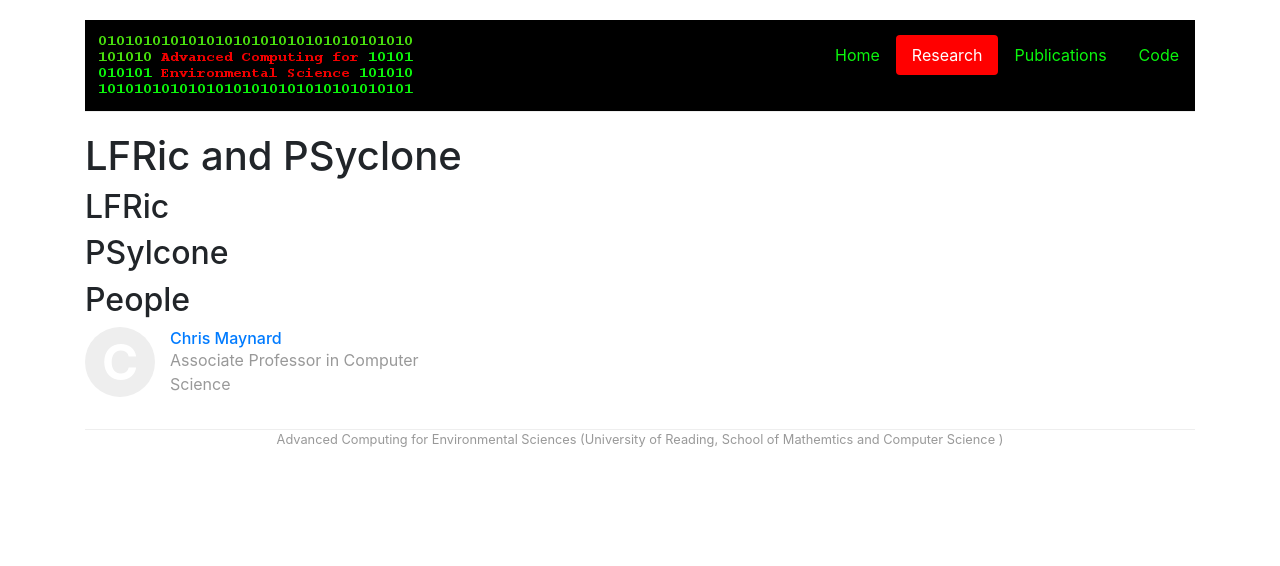
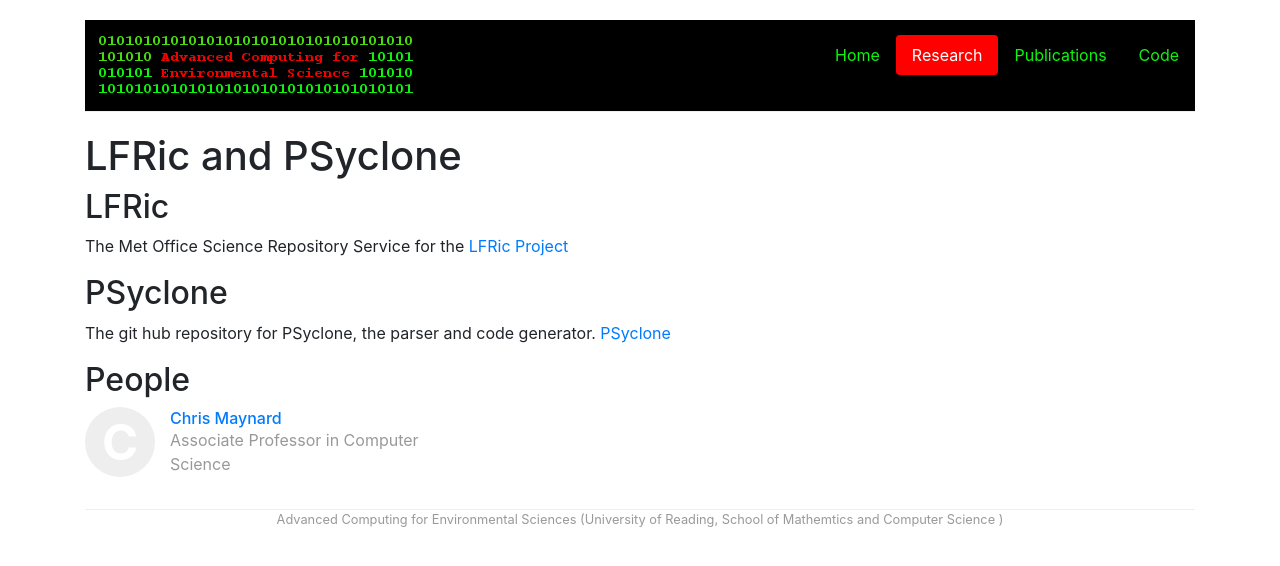
Before and after one commit to uor-aces/uor-aces.github.io, a Jekyll site: the page built from _projects/LFRic.md, in a window 1280 px wide. Shown: the top 566 px of the page. Built offline with Jekyll 4.4.1, drawn with Linux system fonts in a browser that asks for light colours.

Commit message:
Started to put flesh on the bones of the LFRic Project

```diff
--- a/_projects/LFRic.md
+++ b/_projects/LFRic.md
@@ -16,5 +16,9 @@ layout: project
 ---
 
 ## LFRic
+The Met Office Science Repository Service for the
+<a href="https://code.metoffice.gov.uk/trac/lfric">LFRic Project</a>
 
-## PSylcone
+## PSyclone
+The git hub repository for PSyclone, the parser and code generator.
+<a href="https://github.com/stfc/PSyclone">PSyclone</a>
```
